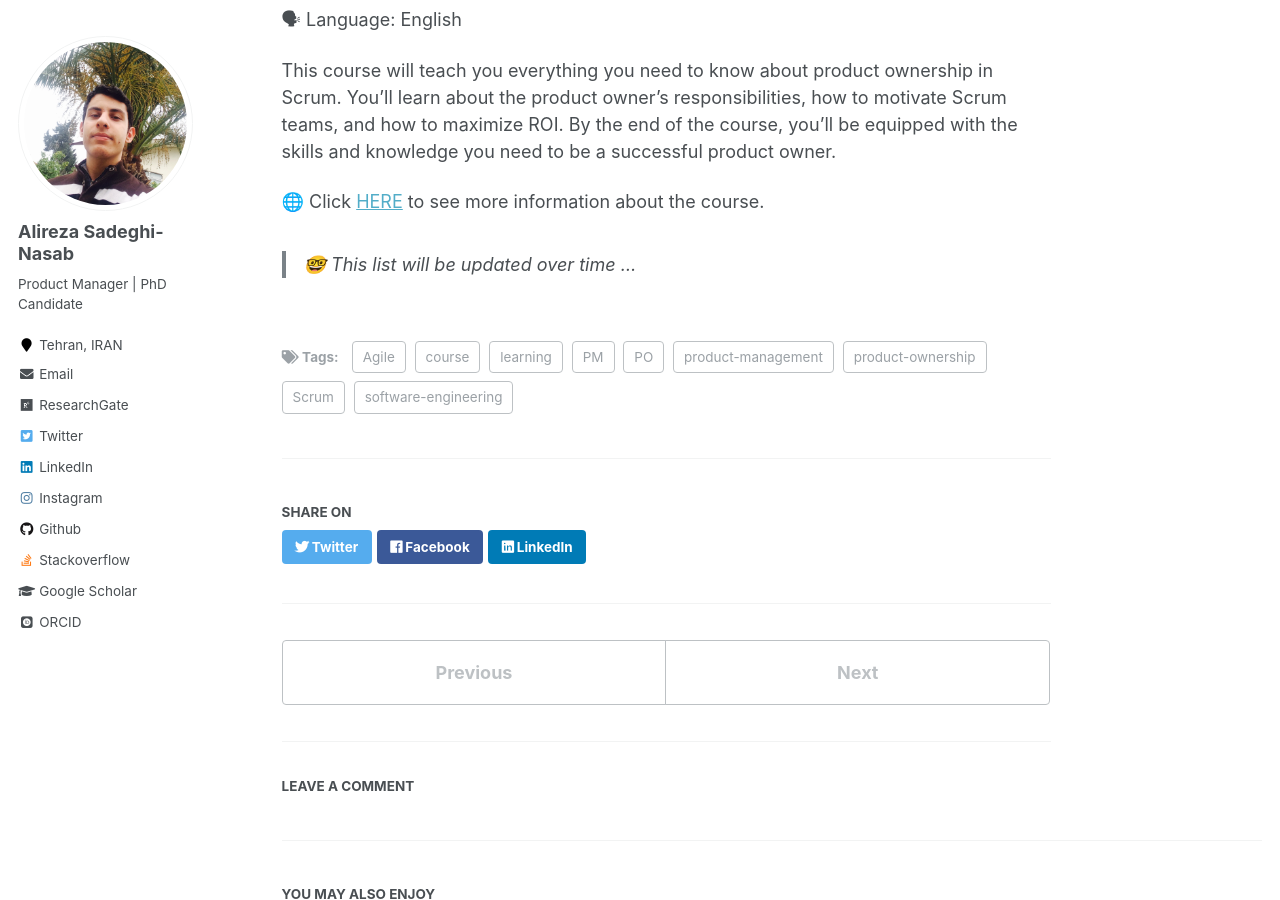
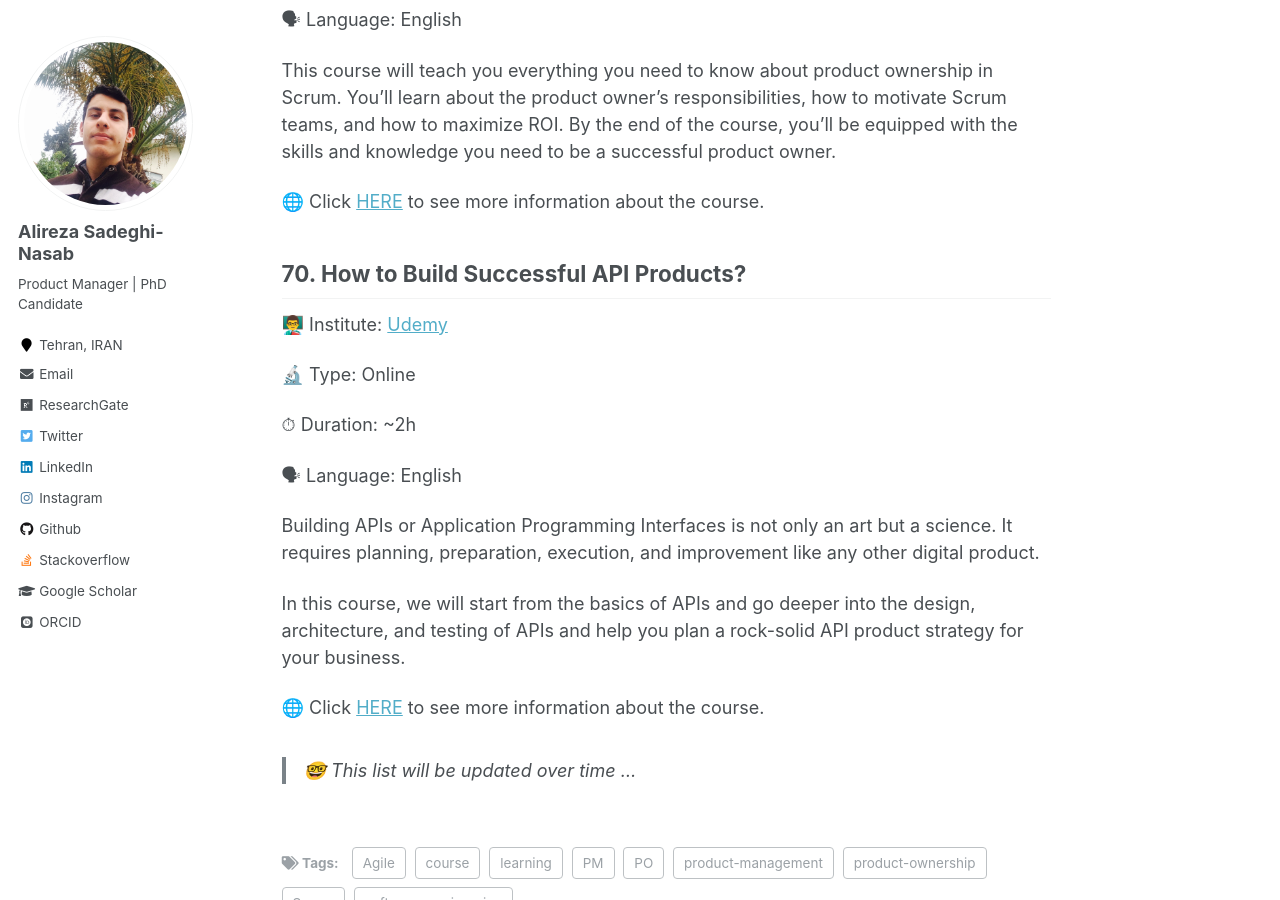
Before and after one commit to AlirezaSN/AlirezaSN.github.io, a Jekyll site: the page built from _posts/2023-03-25-blog-post-14.md, in a window 1280 px wide and 900 px high, scrolled down 49319 px. Built offline with Jekyll 4.4.1, drawn with Linux system fonts in a browser that asks for light colours; some web fonts are replaced; comment, search, counter and statistics services are not loaded.

Commit message:
add a new course

```diff
--- a/_posts/2023-03-25-blog-post-14.md
+++ b/_posts/2023-03-25-blog-post-14.md
@@ -1337,4 +1337,20 @@ This course will teach you everything you need to know about product ownership i
 
 🌐 Click [HERE](https://www.udemy.com/course/scrum-expert-level-2-product-ownership/) to see more information about the course.
 
+## 70. How to Build Successful API Products?
+
+👨‍🏫 Institute: [Udemy]((https://www.udemy.com))
+
+🔬 Type: Online
+
+⏱ Duration: ~2h
+
+🗣 Language: English
+
+Building APIs or Application Programming Interfaces is not only an art but a science. It requires planning, preparation, execution, and improvement like any other digital product.
+
+In this course, we will start from the basics of APIs and go deeper into the design, architecture, and testing of APIs and help you plan a rock-solid API product strategy for your business.
+
+🌐 Click [HERE](https://www.udemy.com/course/how-to-build-successful-api-products/) to see more information about the course.
+
 > 🤓 This list will be updated over time ...
```
